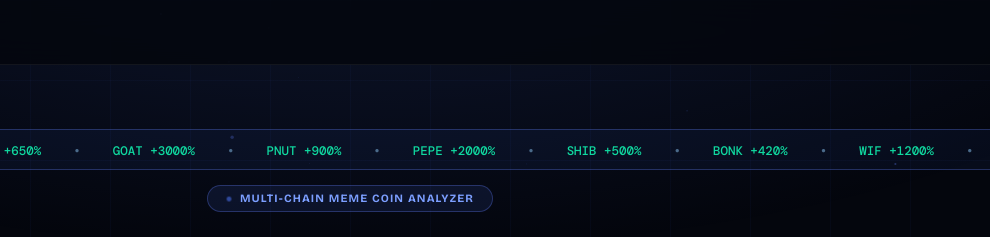
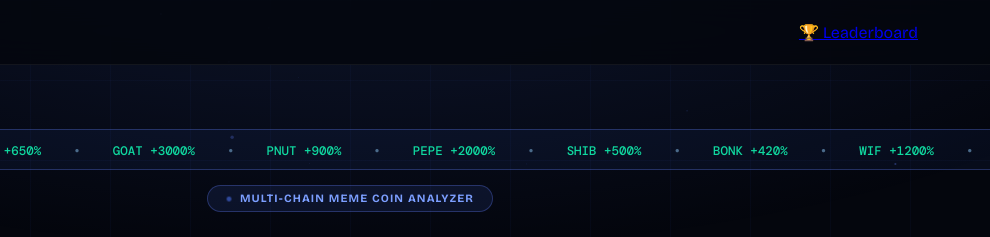
Before and after one commit to heron134957/sol-meme-tracker, a website: page index.html in a window 1280 px wide. Shown: the top 237 px of the page, 290-1280 px from the left. Drawn offline with nearby package versions, Linux system fonts and the light colour scheme.

Commit message:
Update index.html

```diff
--- a/index.html
+++ b/index.html
@@ -24,6 +24,8 @@
       </div>
       <span class="logo-text">Meme<em>Scope</em></span>
     </div>
+    <div style="display:flex;align-items:center;gap:16px">
+      <a href="/leaderboard" class="nav-lb-link">🏆 Leaderboard</a>
     <div id="nav-wallet" class="hidden">
       <div class="wallet-pill">
         <span class="live-dot"></span>
```
